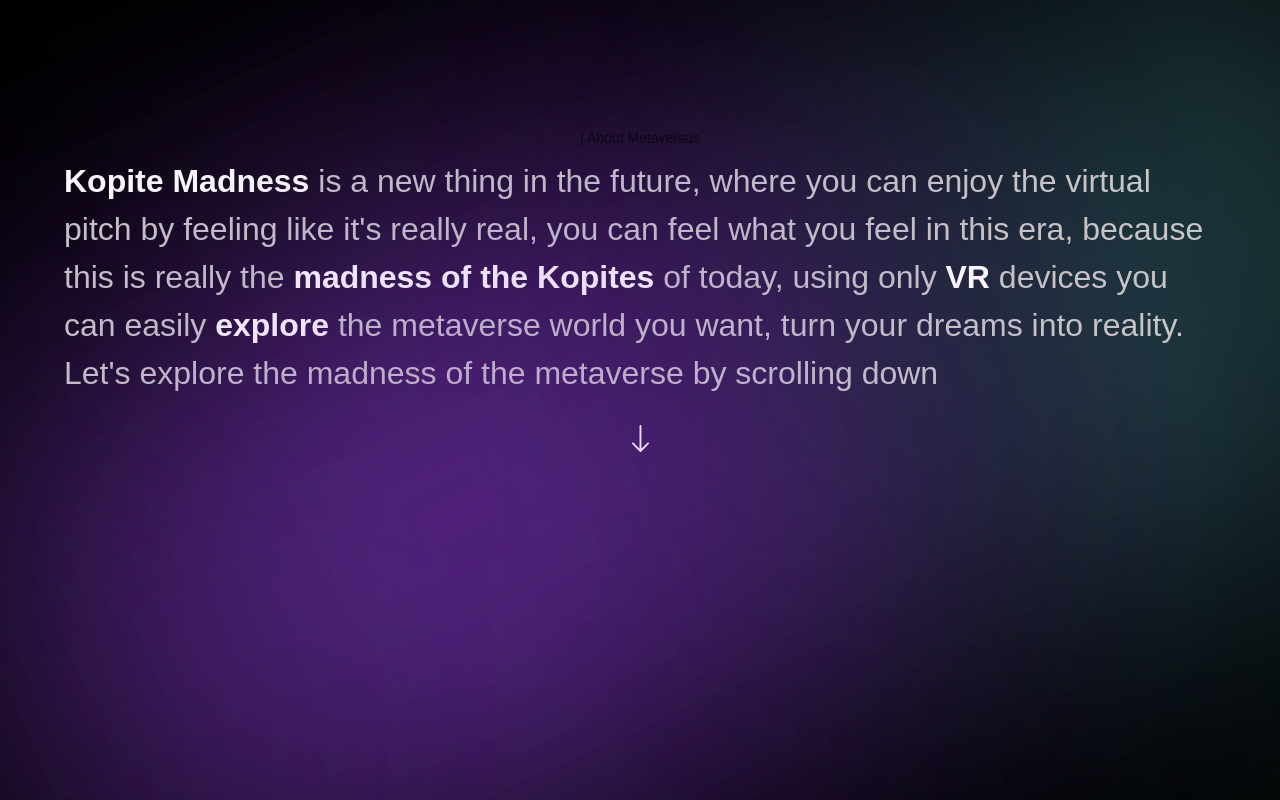
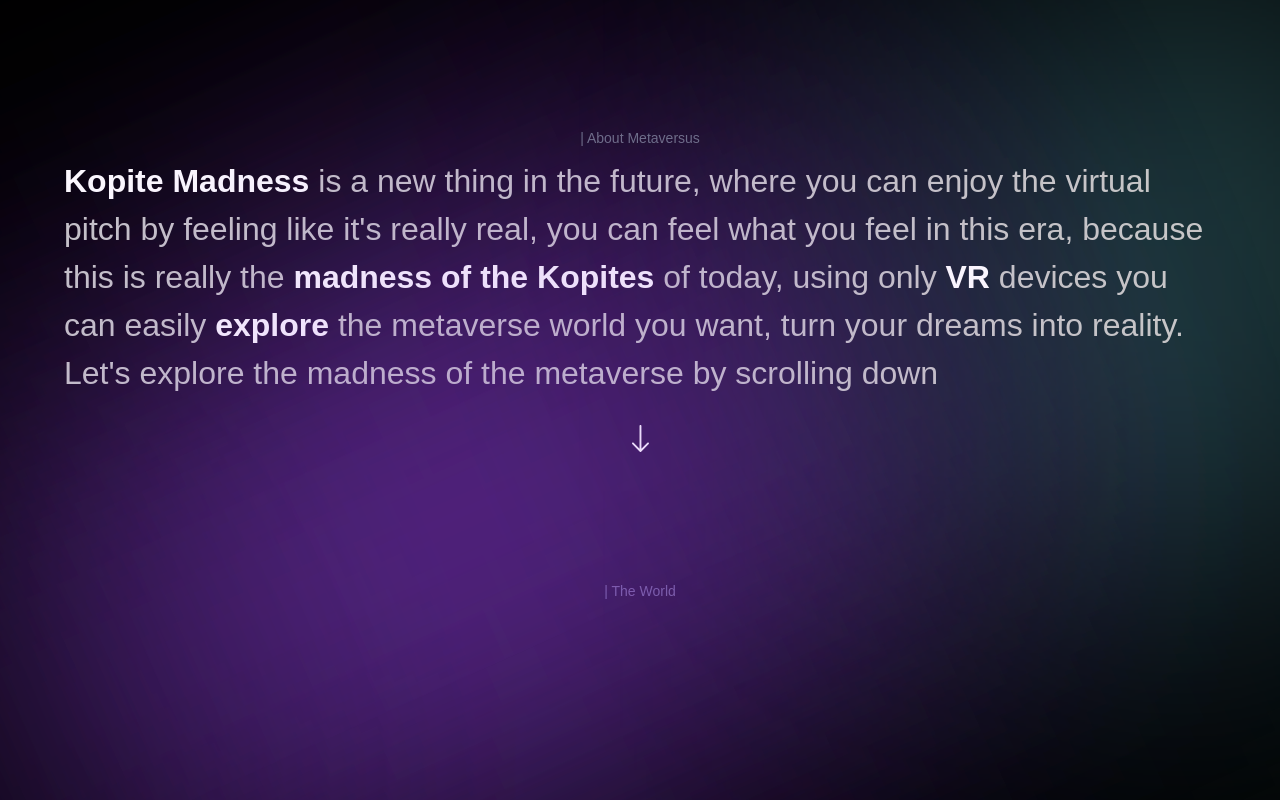
Before and after one commit to wazzer1803/metaversel, a Next.js app: page / in a window 1280 px wide. Shown: the part 1080-1880 px from the top of the page. Built offline with nearby package versions, Linux system fonts and the light colour scheme; a web font is replaced by a local one.

Commit message:
Update CustomTexts.jsx

```diff
--- a/components/CustomTexts.jsx
+++ b/components/CustomTexts.jsx
@@ -6,7 +6,7 @@ import { textContainer, textVariant2} from '../utils/motion';
 
 
 export const TypingText = ({title,textStyles}) => (
-  <motion.p variants={textContainer} className={`font-normal text-[14px] text-black ${textStyles}`}>
+  <motion.p variants={textContainer} className={`font-normal text-[14px] text-gray-500 ${textStyles}`}>
 {
 Array.from(title).map((letter,index)=>{
  return(<motion.span variants={textVariant2} key={index}>
```
